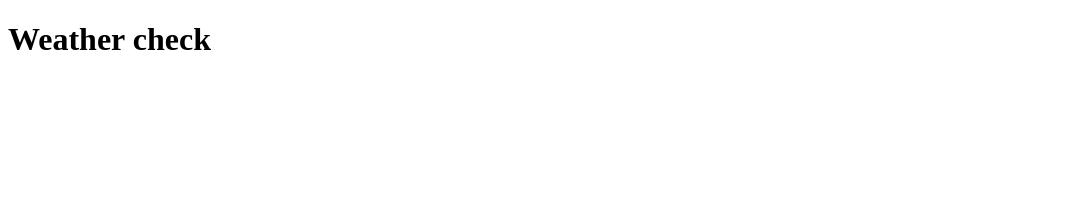
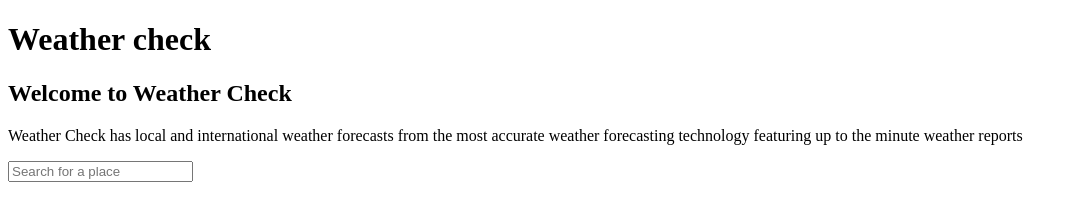
Before and after one commit to Code-Institute-Submissions/aounhe-milestone_project_2, a plain HTML site: page index.html in a window 1280 px wide. Shown: the whole page, without its empty margins (0-1078 px from the left). Drawn offline with Linux system fonts and the light colour scheme; files that its build step writes are made by us from their sources.

Commit message:
Creat a main including an introduction about the site and a input form

```diff
--- a/index.html
+++ b/index.html
@@ -12,6 +12,18 @@
     <header class="header">
         <h1 class="title home">Weather check</h1>
     </header>
+    <!--main-->
+    <main id="main">
+    <div class="main">
+        <h2>Welcome to <span class="title">Weather Check</span></h2>
+            <p>
+            <span class="title">Weather Check</span> has local and international weather forecasts from the most accurate weather forecasting technology featuring up to the minute weather reports
+            </p>
+            <form id="form">
+                <input type="text" id="search" placeholder="Search for a place" autocomplete="off">
+            </form>
+    </div>
+    </main-->
 
 </body>
 </html>
```
